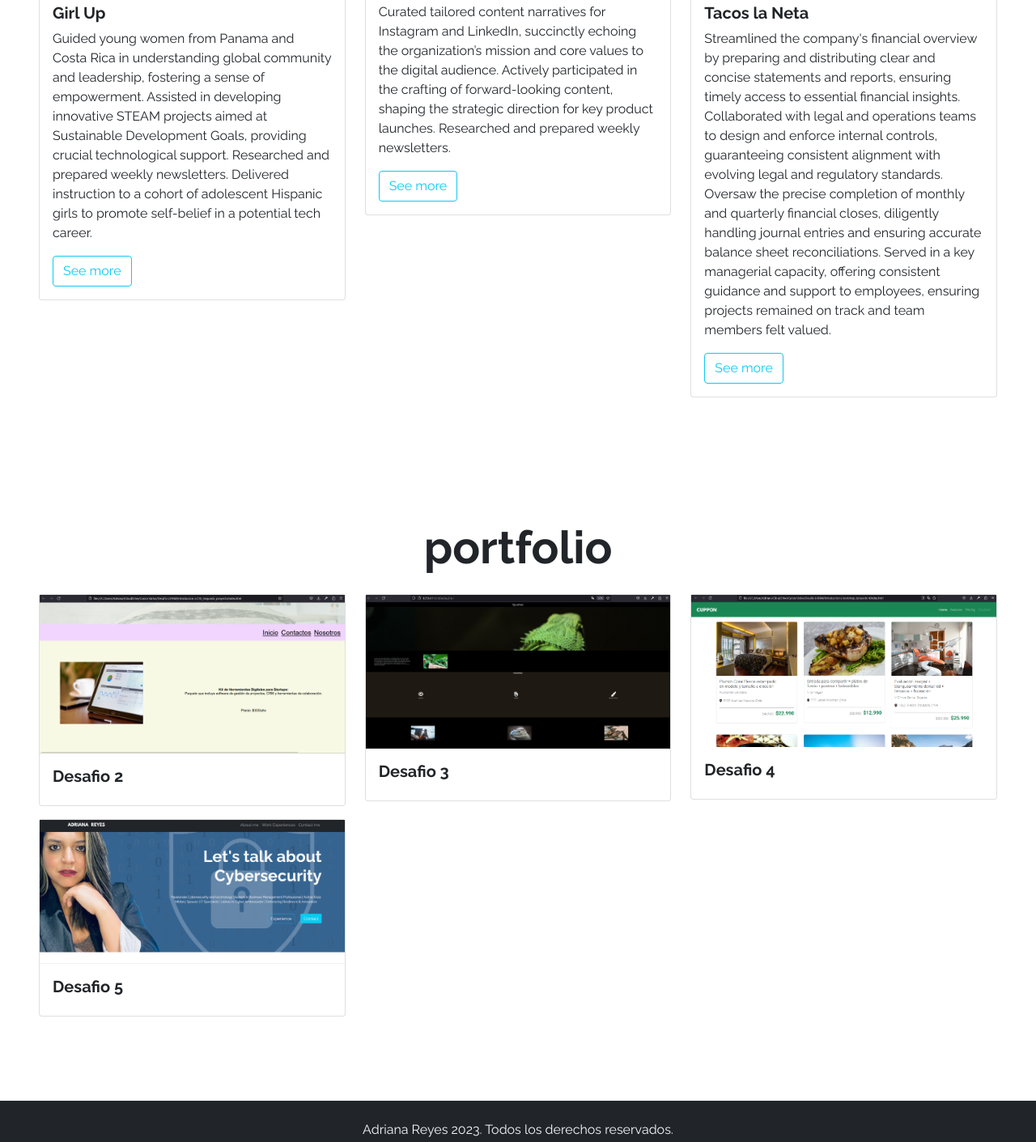
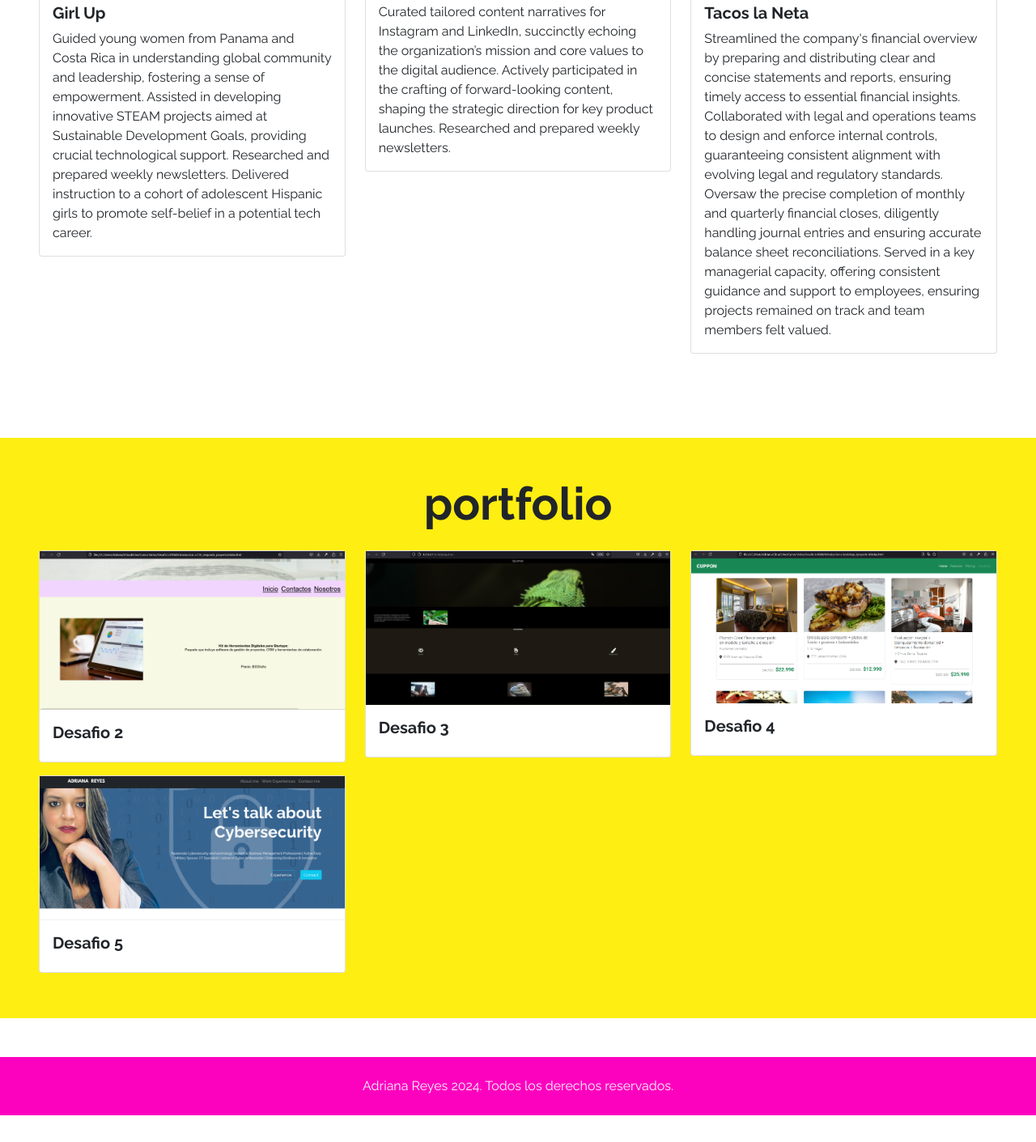
Before and after one commit to luisv79/codewithadriana.github.io, a plain HTML site: page index.html in a window 1280 px wide. Shown: the part 2049-3460 px from the top of the page at 81% size. After the commit the page ends 3427 px from the top, so only its background shows below. Drawn offline with nearby package versions, Linux system fonts and the light colour scheme.

Commit message:
cambios footer

```diff
--- a/assets/CSS/estilo.css
+++ b/assets/CSS/estilo.css
@@ -41,10 +41,6 @@ body {
 
 /* Contacto */
 
-#Contacto form label {
-    font-weight: 700;
-    color: #373a3c;
-}
 
 @media (max-width: 768px) {
     #Contacto form label {
@@ -56,3 +52,11 @@ body {
     }
 
 }
+
+.portafolio {
+    background-color: #FFEE12;
+}
+
+.footer {
+    background-color: #FC02BF;
+}
--- a/index.html
+++ b/index.html
@@ -114,9 +114,6 @@
                             Delivered instruction to a cohort of adolescent Hispanic girls to promote self-belief in a
                             potential tech career.
                         </p>
-                        <button type="button" class="btn btn-outline-info">
-                            See more
-                        </button>
                     </div>
                 </div>
             </div>
@@ -132,9 +129,6 @@
                             direction for key product launches.
                             Researched and prepared weekly newsletters.
                         </p>
-                        <button type="button" class="btn btn-outline-info">
-                            See more
-                        </button>
                     </div>
                 </div>
             </div>
@@ -153,9 +147,6 @@
                             Served in a key managerial capacity, offering consistent guidance and support to employees,
                             ensuring projects remained on track and team members felt valued.
                         </p>
-                        <button type="button" class="btn btn-outline-info">
-                            See more
-                        </button>
                     </div>
                 </div>
             </div>
@@ -164,7 +155,7 @@
     </section>
 
 
-    <section id="Portafolio" class="my-5 p-5">
+    <section id="Portafolio" class="my-5 p-5 portafolio top-0">
 
         <h2 class="display-4 fw-bold text-center mb-3">portfolio</h2>
 
@@ -207,8 +198,8 @@
 
 
 
-    <footer class="bg-dark text-center text-light p-4">
-        <p class="mb-0">Adriana Reyes 2023. Todos los derechos reservados.</p>
+    <footer class="text-center text-light p-4 footer">
+        <p class="mb-0">Adriana Reyes 2024. Todos los derechos reservados.</p>
     </footer>
 
 
```
